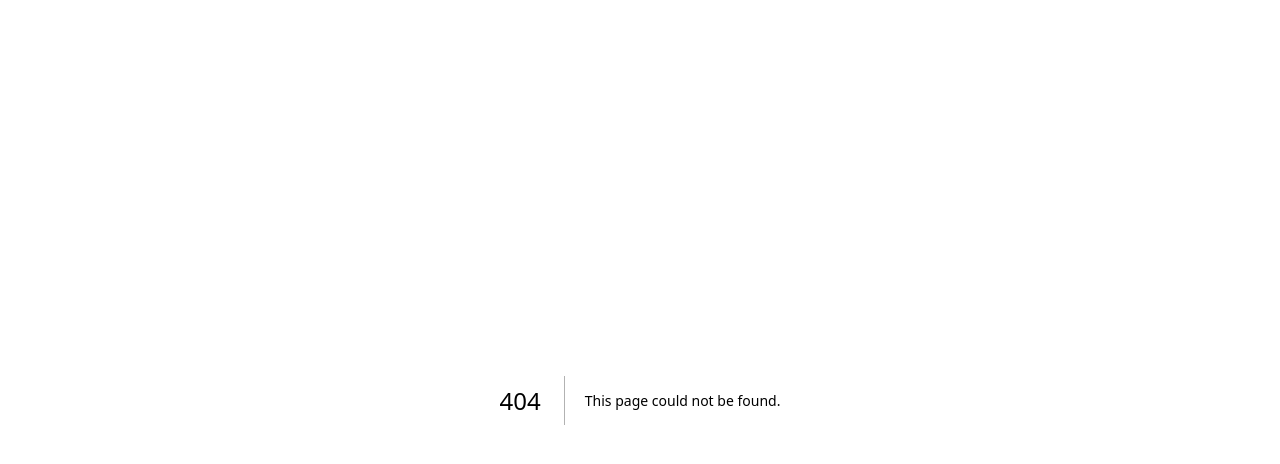
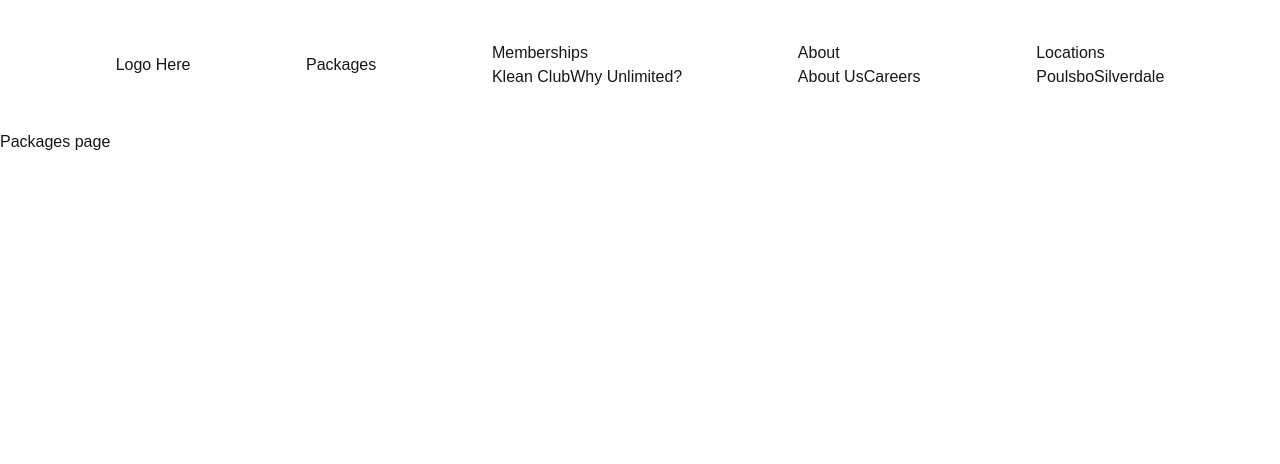
Before and after one commit to Jmorrissette1/klean-freak-3, a Next.js app: page /packages in a window 1280 px wide. Before the commit this address had no page. Shown: the top 464 px of the page. Built offline with nearby package versions, Linux system fonts and the light colour scheme.

Commit message:
started project

```diff
--- a/src/app/components/Nav.tsx
+++ b/src/app/components/Nav.tsx
@@ -1,21 +1,22 @@
 import Styles from "./componentStyles.module.css";
+import Link from "next/link";
 
 const Nav = () => {
   return (
     <div>
       <ul className={Styles.navigation}>
         <li>
-          <a href="index.html">Logo Here</a>
+          <Link href="/">Logo Here</Link>
         </li>
         <li className="nav-element">
-          <a href="packages.html">Packages</a>
+          <Link href="/packages">Packages</Link>
         </li>
         <li className="nav-element">
-          <a href="kleanclub.html">Klean Club</a>
+          <Link href="/memberships">Memberships</Link>
           <ul className="dropdown">
-            <a href="kleanclub.html" className="drop-down-element">
+            <Link href="/memberships" className="drop-down-element">
               Klean Club
-            </a>
+            </Link>
             <a href="why-unlimited-page.html" className="drop-down-element">
               Why Unlimited?
             </a>
--- a/src/app/components/componentStyles.module.css
+++ b/src/app/components/componentStyles.module.css
@@ -5,6 +5,7 @@
   align-items: center;
   background-color: var(--menu-color);
 }
+
 /****
 nav ul {
   list-style: none;
--- /dev/null
+++ b/src/app/memberships/page.tsx
@@ -0,0 +1,11 @@
+import Nav from "../components/Nav";
+const Memeberships = () => {
+  return (
+    <div>
+      <Nav></Nav>
+      Membership Page
+    </div>
+  );
+};
+
+export default Memeberships;
--- /dev/null
+++ b/src/app/packages/page.tsx
@@ -0,0 +1,11 @@
+import Nav from "../components/Nav";
+const Packages = () => {
+  return (
+    <div>
+      <Nav></Nav>
+      Packages page
+    </div>
+  );
+};
+
+export default Packages;
--- a/src/app/page.tsx
+++ b/src/app/page.tsx
@@ -3,6 +3,7 @@ export default function Home() {
   return (
     <div>
       <Nav></Nav>
+      Main
     </div>
   );
 }
```
